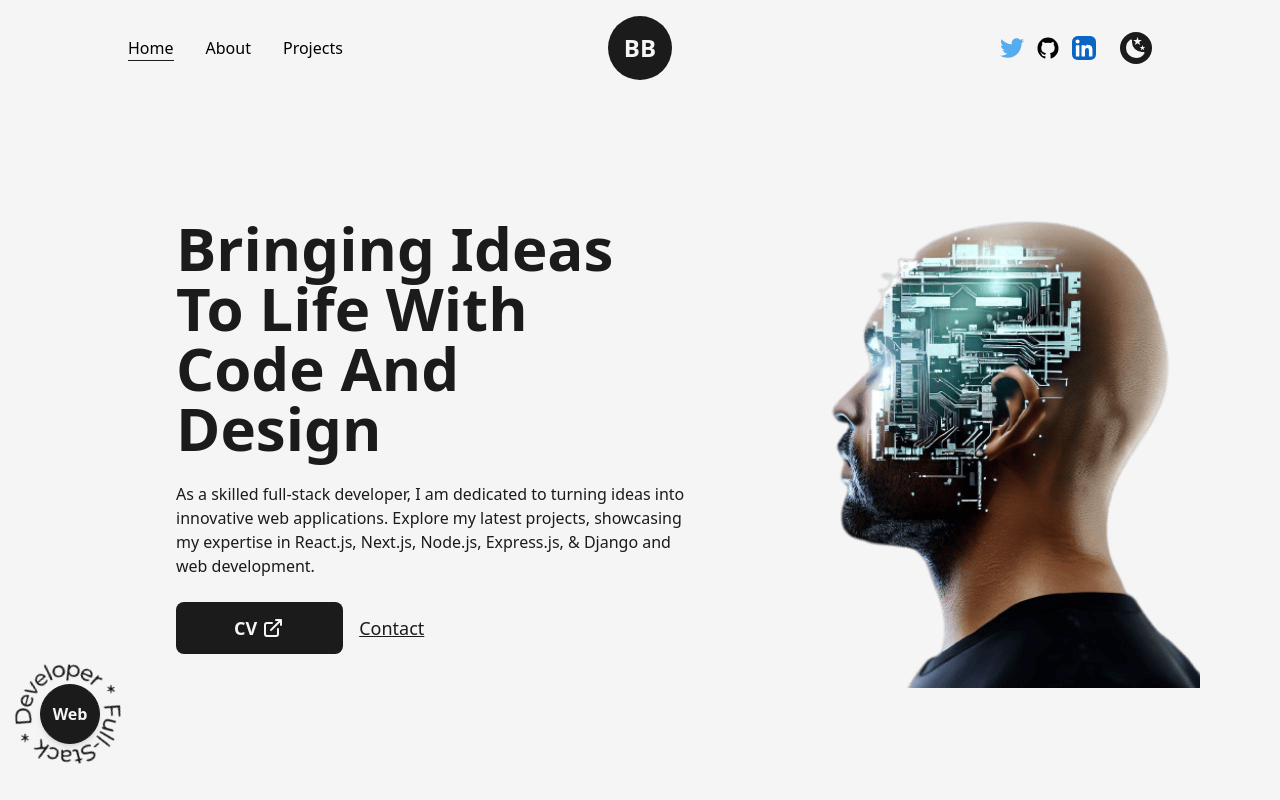
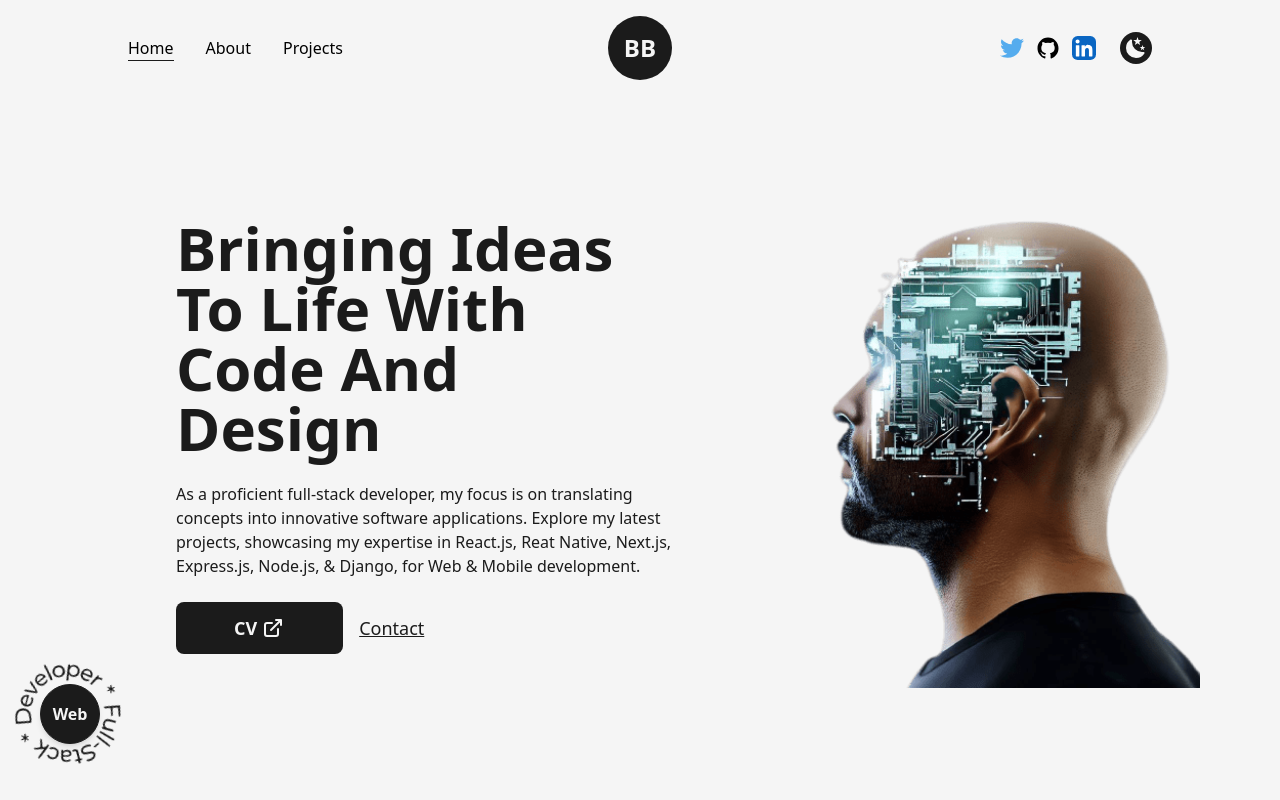
Before and after one commit to bryanbuitrago/portfolio-site, a Next.js app: page / in a window 1280 px wide. Shown: the top 800 px of the page. Built offline with nearby package versions, Linux system fonts and the light colour scheme.

Commit message:
Edit text.

```diff
--- a/src/pages/index.js
+++ b/src/pages/index.js
@@ -23,8 +23,8 @@ export default function Home() {
                 className='!text-6xl !text-left xl:!text-5xl lg:!text-center lg:!text=6xl md:!text-5xl sm:!text-3xl' />
               <p
                 className='my-4 text-base font-medium md:text-sm sm:text-xs'>
-                As a skilled full-stack developer, I am dedicated to turning ideas into innovative web applications.
-                Explore my latest projects, showcasing my expertise in React.js, Next.js, Node.js, Express.js, & Django and web development.
+                As a proficient full-stack developer, my focus is on translating concepts into innovative software applications.
+                Explore my latest projects, showcasing my expertise in React.js, Reat Native, Next.js, Express.js, Node.js, & Django, for Web & Mobile development.
               </p>
               <div className='flex items-center self-start mt-2 lg:self-center'>
                 <Link
```
